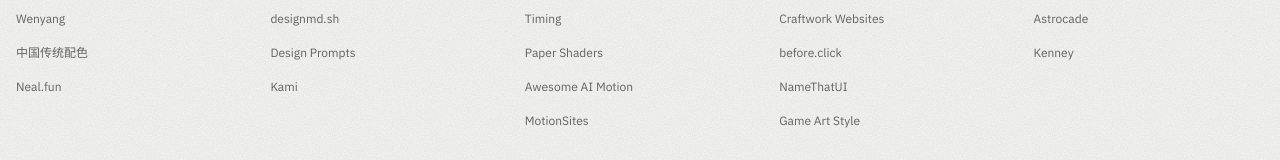
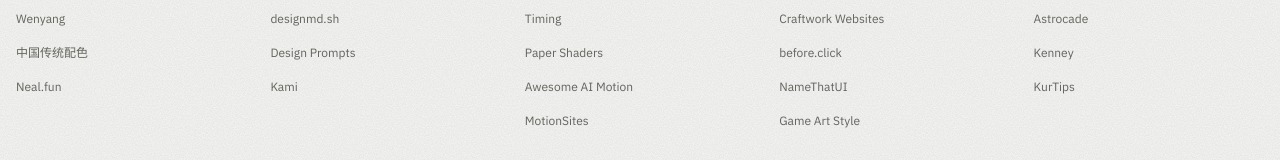
Before and after one commit to cookabc/app-universe, a Next.js app: page / in a window 1280 px wide. Shown: the part 1851-2011 px from the top of the page. Built offline with nearby package versions, Linux system fonts and the light colour scheme.

Commit message:
feat: add KurTips (kurtwei.com) as № 032 on the delivery route

```diff
--- a/src/data/tools.ts
+++ b/src/data/tools.ts
@@ -594,6 +594,24 @@ const TOOLS: Tool[] = [
             zh: '要跟美术对齐游戏风格、却说不清「厚涂 3D 到底长什么样」时，我在这里挑一张参考图当锚点。能替代在图库网站盲搜风格关键词。注意：风格名是策展人自己下的描述性标签，不是行业标准；截图能看见也不等于可复用。',
         },
     },
+    {
+        id: 'kurtips',
+        type: 'link',
+        category: 'design',
+        name: { en: 'KurTips', zh: 'KurTips' },
+        description: {
+            en: "3D artist Kurt Wei's free Blender series — Little Fox Forest took a million beginners into 3D",
+            zh: 'Kurt 韦的免费 Blender 入门课，超过百万人从这里开始 3D',
+        },
+        tags: ['design'],
+        url: 'https://kurtwei.com/',
+        icon: 'BookOpen',
+        color: '#e0621f',
+        note: {
+            en: "When a launch needs custom 3D art that no asset pack covers, I send people to Kurt's free series — Little Fox Forest is the gentlest on-ramp to Blender. Replaces piecing together scattered YouTube tutorials. Caveat: the series teaches stylized illustration, not hard-surface or product modelling.",
+            zh: '当发布需要定制 3D 美术、素材包又覆盖不到时，我把人送到 Kurt 的免费系列——《小狐狸森林》是最温和的 Blender 入门。能替代在视频站上东拼西凑的零散教程。注意：偏风格化插画路线，硬表面与产品建模不在射程内。',
+        },
+    },
 ]
 
 export function getAllTags(tools: Tool[]): string[] {
--- a/src/data/workflow.ts
+++ b/src/data/workflow.ts
@@ -63,7 +63,7 @@ export const WORKFLOWS: Array<{
             en: 'Shape the presentation, build the experience, or find the missing piece for your next launch.',
             zh: '完善演示、搭建体验，或补齐下一次发布需要的那一块。',
         },
-        toolIds: ['magic-slide', 'whatships', 'bestdesignsonx', 'astrocade', 'kenney'],
+        toolIds: ['magic-slide', 'whatships', 'bestdesignsonx', 'astrocade', 'kenney', 'kurtips'],
     },
 ]
 
```
Also changed, not shown: public/previews/kurtips.png (added).
